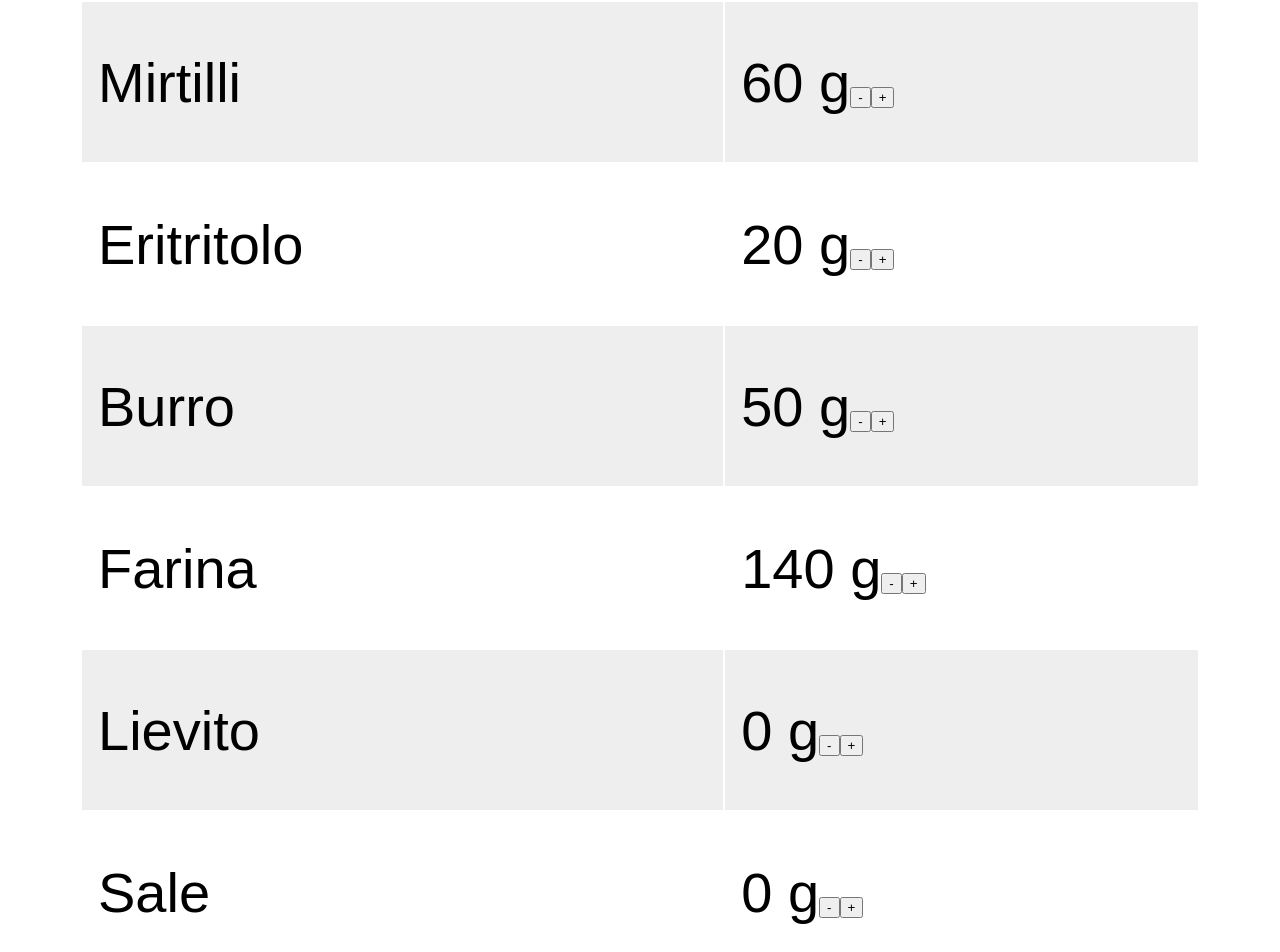
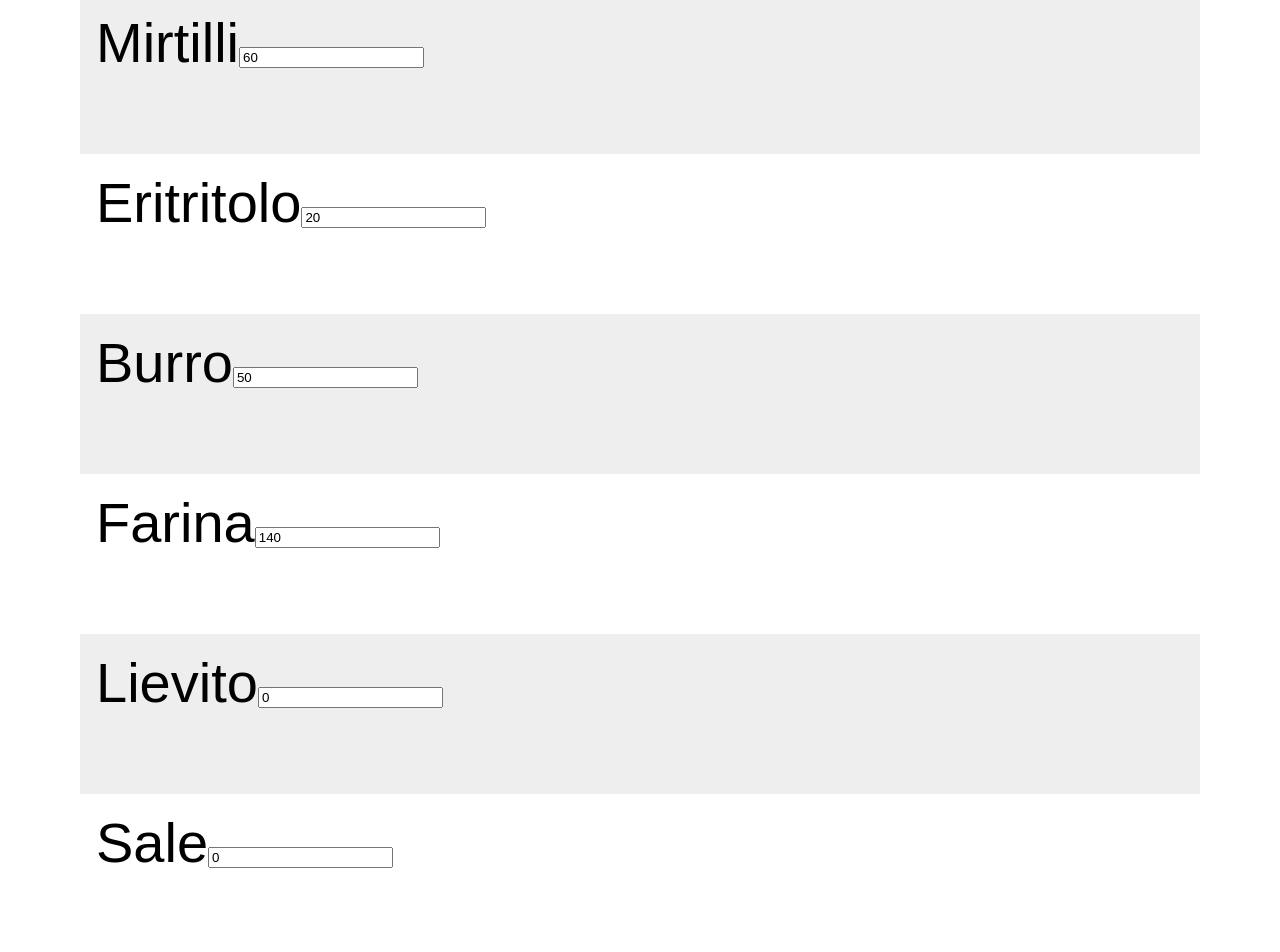
Before and after one commit to marcozampini/biscotti, a React (Create React App) app: page / in a window 1280 px wide. Shown: the part 877-1829 px from the top of the page. Built offline with nearby package versions, Linux system fonts and the light colour scheme.

Commit message:
Form instead of a table for ingredients

```diff
--- a/src/App.css
+++ b/src/App.css
@@ -9,15 +9,14 @@ h1 {
   font-size: 3.8rem;
   padding: 5rem;
 }
-table {
-  width: 100%;
+.recipe {
   font-size: 3.5rem;
   padding: 5rem;
 }
-tr:nth-child(even) {
-  background-color: #eeeeee;
-}
-td {
+.ingredient {
   height: 8rem;
   padding: 1rem;
 }
+.ingredient:nth-child(even) {
+  background-color: #eeeeee;
+}
--- a/src/App.js
+++ b/src/App.js
@@ -9,8 +9,7 @@ function App() {
   return (
     <div className="App">
       <h1>{recipes[0].description}</h1>
-      <table>
-        <tbody>
+      <form className="recipe">
         {recipes[0].ingredients.map((ingredient) => {
           return (
             <Ingredient
@@ -20,8 +19,7 @@ function App() {
             />
           )
         })}
-        </tbody>
-      </table>
+      </form>
     </div>
   )
 }
--- a/src/components/Ingredient.js
+++ b/src/components/Ingredient.js
@@ -3,14 +3,10 @@ import React, { useState } from 'react'
 function Ingredient(props) {
   const [quantity, setQuantity] = useState(props.quantity)
   return (
-    <tr>
-      <td>{props.description}</td>
-      <td>
-        {quantity} g
-        <button onClick={() => setQuantity(quantity - 1)}> - </button>
-        <button onClick={() => setQuantity(quantity + 1)}> + </button>
-      </td>
-    </tr>
+    <div className="ingredient">
+      <label>{props.description}</label>
+      <input type="number" name={props.name} value={quantity} />
+    </div>
   )
 }
 
--- a/src/recipes.json
+++ b/src/recipes.json
@@ -3,15 +3,50 @@
     "_id": "rec-0",
     "description": "Biscotti cioccolato e mirtilli",
     "ingredients": [
-      { "_id": "ing-0", "description": "Uova", "quantity": 60 },
-      { "_id": "ing-1", "description": "Cioccolato", "quantity": 50 },
-      { "_id": "ing-2", "description": "Cacao", "quantity": 10 },
-      { "_id": "ing-3", "description": "Mirtilli", "quantity": 60 },
-      { "_id": "ing-4", "description": "Eritritolo", "quantity": 20 },
-      { "_id": "ing-5", "description": "Burro", "quantity": 50 },
-      { "_id": "ing-6", "description": "Farina", "quantity": 140 },
-      { "_id": "ing-7", "description": "Lievito", "quantity": 0 },
-      { "_id": "ing-8", "description": "Sale", "quantity": 0 }
+      { "_id": "ing-0", "name": "eggs", "description": "Uova", "quantity": 60 },
+      {
+        "_id": "ing-1",
+        "name": "chocolate",
+        "description": "Cioccolato",
+        "quantity": 50
+      },
+      {
+        "_id": "ing-2",
+        "name": "cocoa",
+        "description": "Cacao",
+        "quantity": 10
+      },
+      {
+        "_id": "ing-3",
+        "name": "blueberries",
+        "description": "Mirtilli",
+        "quantity": 60
+      },
+      {
+        "_id": "ing-4",
+        "name": "erythritol",
+        "description": "Eritritolo",
+        "quantity": 20
+      },
+      {
+        "_id": "ing-5",
+        "name": "butter",
+        "description": "Burro",
+        "quantity": 50
+      },
+      {
+        "_id": "ing-6",
+        "name": "flour",
+        "description": "Farina",
+        "quantity": 140
+      },
+      {
+        "_id": "ing-7",
+        "name": "yeast",
+        "description": "Lievito",
+        "quantity": 0
+      },
+      { "_id": "ing-8", "name": "salt", "description": "Sale", "quantity": 0 }
     ]
   },
   {
```
Lines whose indentation alone changed are shown as unchanged.
